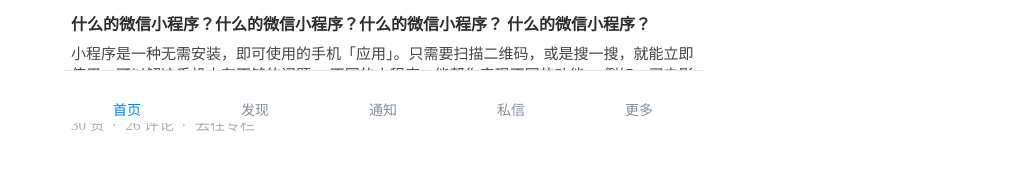
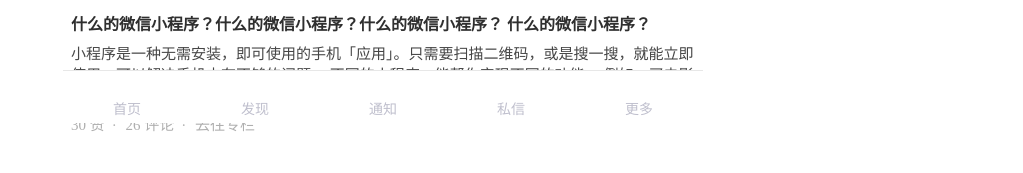
Before and after one commit to ronnieyuyiwei/zhihu, a Vue app: page /#/ in a window 1280 px wide. Shown: the part 677-850 px from the top of the page, without its empty margins (257-1280 px from the left). Built offline with nearby package versions, Linux system fonts and the light colour scheme.

Commit message:
update foot-menu

```diff
--- a/index.html
+++ b/index.html
@@ -26,9 +26,6 @@
 </head>
 <body>
 <div id="app"></div>
-<script type="text/javascript">
-  var PAGE_START_TIME = new Date().getTime() //记录页面初始化时间
-</script>
 <!-- built files will be auto injected -->
 
 </body>
--- a/src/App.vue
+++ b/src/App.vue
@@ -6,29 +6,13 @@
 </template>
 
 <script>
-/* eslint-disable */
 import Home from './pages/home'
-
 export default {
   name: 'app',
   components: {
     Home
-  },
-  mounted () {
-    this.appShow()
-  },
-  methods: {
-    appShow () {
-      const END_TIME = new Date().getTime()
-      const diffTime = END_TIME - PAGE_START_TIME
-      const timer = setTimeout(() => {
-        clearTimeout(timer)
-        document.querySelector('.app-loading').className += ' app-loading-hide'
-  }, diffTime > 2000 ? 0 : 2000 - diffTime)
-    }
   }
 }
-/* eslint-enable */
 </script>
 
 <style lang="scss">
--- a/src/components/foot-menu.vue
+++ b/src/components/foot-menu.vue
@@ -1,49 +1,19 @@
 <template>
   <div class="foot-menu">
-     <div v-bind:class="{ active: isActive }">
-       <router-link to="/home" class="home" >
+    <template v-for="item in list">
+      <li>
+        <router-link :to='item.path'>
           <svg class="icon" aria-hidden="true">
-         <use xlink:href="#icon-shouye"></use>
+            <use :xlink:href='item.icon'></use>
           </svg>
-       <span>首页</span>
         </router-link>
-     </div>
-    <div>
-      <router-link to="/smile" class="discovery" >
-        <svg class="icon" aria-hidden="true">
-          <use xlink:href="#icon-faxianhou"></use>
-        </svg>
-        <span>发现</span>
-      </router-link>
-    </div>
-    <div>
-      <router-link to="/smile" class="notice">
-        <svg class="icon" aria-hidden="true">
-          <use xlink:href="#icon-tongzhi"></use>
-        </svg>
-        <span>通知</span>
-      </router-link>
-    </div>
-    <div>
-      <router-link to="/smile" class="message">
-        <svg class="icon" aria-hidden="true">
-          <use xlink:href="#icon-icon161605"></use>
-        </svg>
-        <span>私信</span>
-      </router-link>
-    </div>
-    <div>
-      <router-link to="/smile" class="more">
-        <svg class="icon" aria-hidden="true">
-          <use xlink:href="#icon-gengduo"></use>
-        </svg>
-        <span>更多</span>
-      </router-link>
-    </div>
+        <span>{{item.title}}</span>
+      </li>
+    </template>
   </div>
 </template>
 <style lang='scss' scoped>
-.foot-menu{
+  .foot-menu {
     height: 52px;
     width: 100%;
     max-width: 640px;
@@ -55,19 +25,18 @@
     justify-content: center;
     text-align: center;
     color: #BFBFCD;
-  font-size: 24px;
+    font-size: 23px;
     border-top: 1px solid #E7E7E7;
-  div{
+    li {
       display: block;
       flex: 1;
-
-    span{
+      span {
         margin-top: -4px;
         display: block;
         font-size: 14px;
       }
     }
-  .active a{
+    .active a {
       color: #0283FE;
     }
   }
@@ -76,9 +45,37 @@
 export default{
   data () {
     return {
-      isActive: true
+      isActive: false,
+      list: [
+        {
+          title: '首页',
+          path: '/home',
+          icon: '#icon-shouye'
+        },
+        {
+          title: '发现',
+          path: '/discovery',
+          icon: '#icon-faxianhou'
+        },
+        {
+          title: '通知',
+          path: '/notice',
+          icon: '#icon-tongzhi'
+        },
+        {
+          title: '私信',
+          path: '/message',
+          icon: '#icon-icon161605'
+        },
+        {
+          title: '更多',
+          path: '/more',
+          icon: '#icon-gengduo'
+        }
+      ]
     }
   },
   name: 'foot-menu'
 }
+
 </script>
--- /dev/null
+++ b/src/pages/answer.vue
@@ -0,0 +1,15 @@
+<template>
+    <div class="answer">
+       this is answer
+    </div>
+</template>
+<style>
+    body{
+        background-color:#ff0000;
+    }
+</style>
+<script>
+export default {
+  name: 'answer'
+}
+</script>
--- a/src/pages/discovery.vue
+++ b/src/pages/discovery.vue
@@ -1,20 +1,39 @@
 <template>
    <div class="discovery">
-
+     <div>this is discovery</div>
+     <div v-bind:class="{active: isActive}">TEST</div>
+     <button v-on:click="change">CHANGE</button>
+     <div class="foot-content">
+       <FootMenu></FootMenu>
+     </div>
    </div>
 </template>
 <style>
     body{
-        background-color:#ff0000;
+        background-color: grey;
     }
+    .active{
+      color: red
+    }
+
 </style>
 <script>
 import FootMenu from '../components/foot-menu.vue'
 export default{
   name: 'discovery',
+  data () {
+    return {
+      isActive: true
+    }
+  },
   components: {
     FootMenu
+  },
+  methods: {
+    change: function () {
+      this.isActive = !this.isActive
+      alert(this.isActive)
+    }
   }
 }
-
 </script>
--- a/src/pages/home.vue
+++ b/src/pages/home.vue
@@ -1,8 +1,5 @@
 <template>
   <div class="home">
-    <div class="app-loading">
-      <img src="../img/loading.jpg">
-    </div>
     <div class="head-content">
       <div class="search-bar">
         <div class="search"><input type="text" placeholder="搜索回答、文章话题或用户"></div>
@@ -17,13 +14,17 @@
           <svg class="icon" aria-hidden="true">
             <use xlink:href="#icon-myQuestion"></use>
           </svg>
-          <span>提问</span>
+          <router-link to='/question'>
+            <span>提问</span>
+          </router-link>
         </div>
         <div class="answer">
           <svg class="icon" aria-hidden="true">
             <use xlink:href="#icon-dingdan"></use>
           </svg>
-          <span>回答</span>
+          <router-link to='/answer'>
+            <span>回答</span>
+          </router-link>
         </div>
         <div class="share">
           <svg class="icon" aria-hidden="true">
@@ -42,7 +43,6 @@
     <div class="foot-content">
       <FootMenu></FootMenu>
     </div>
-
   </div>
 </template>
 <style lang="scss" scoped>
@@ -165,11 +165,13 @@
 <script>
 import ProblemContent from '../components/problem-content.vue'
 import FootMenu from '../components/foot-menu.vue'
+import Question from './question.vue'
 export default{
   name: 'home',
   components: {
     ProblemContent,
-    FootMenu
+    FootMenu,
+    Question
   }
 }
 
--- /dev/null
+++ b/src/pages/question.vue
@@ -0,0 +1,50 @@
+<template>
+    <div class="question">
+       <div class="button-bar">
+         <router-link to="/home">
+           <a class="cancel">取消</a>
+         </router-link>
+         <a class="next-step">下一步</a>
+       </div>
+      <input type="text" placeholder="请写下你的问题并用问号结尾" autofocus>
+    </div>
+</template>
+<style lang="scss" scoped>
+.question{
+  .button-bar{
+    width: 100%;
+    height: 40px;
+    display: flex;
+    justify-content: space-between;
+    a{
+      color: #0283FE;
+      width: 50px;
+      height: 40px;
+      line-height: 40px;
+      font-size: 16px;
+      font-weight: 700;
+    }
+    .cancel{
+      float: left;
+      margin-left: 12px;
+    }
+    .next-step{
+      float: right;
+      margin-right: 8px;
+    }
+  }
+  input{
+    width: 100%;
+    border: none;
+    height: 40px;
+    padding-left: 20px;
+    font-size: 16px;
+  }
+}
+
+</style>
+<script>
+export default {
+  name: 'question'
+}
+</script>
```
Also changed, not shown: src/pages/answer-content.vue (added, +29 -0 lines), src/routes/routes.js (+10 -2 lines), 1 other file (tests, documents, lock files or other folders). Lines whose indentation alone changed are shown as unchanged.
